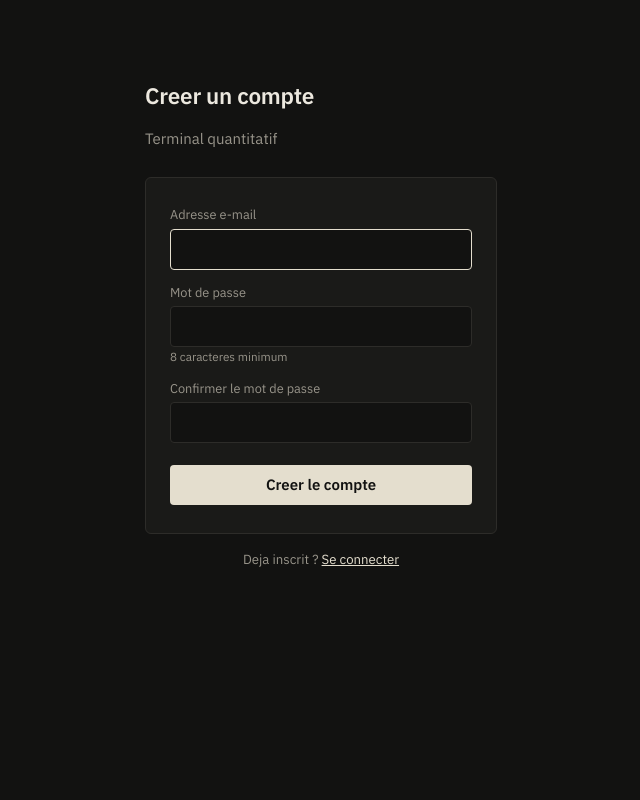
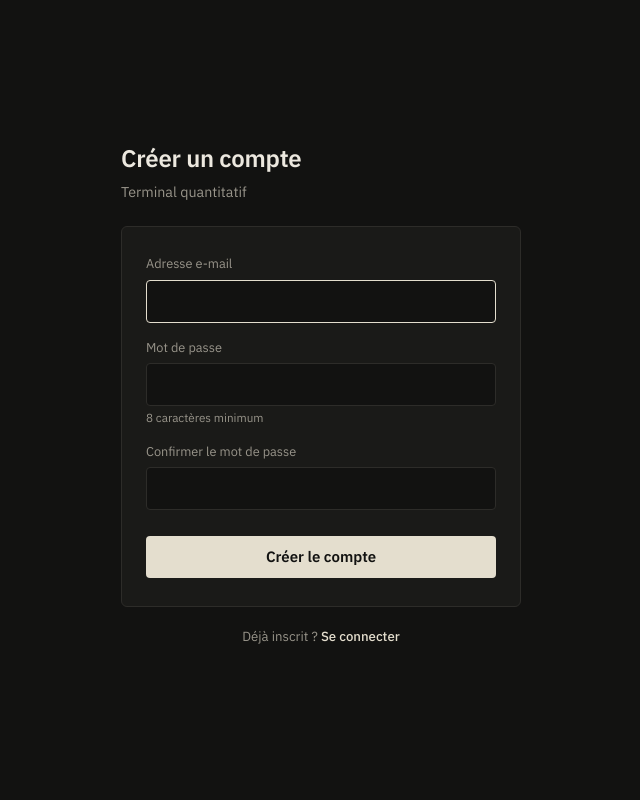
Before and after one commit to vaubourglucasg-oss/terminal_quant, a FastAPI app: page /register in a window 1280 px wide. Shown: the whole page, without its empty margins (319-959 px from the left). Run offline with FastAPI, Linux system fonts and the light colour scheme.

Commit message:
Mise à jour du projet : correctifs Cloud Run, sécurité et authentification

```diff
--- a/app/api/auth_routes.py
+++ b/app/api/auth_routes.py
@@ -4,6 +4,7 @@ Sessions gérées via cookie HttpOnly signé (SessionMiddleware de Starlette).
 Dépendances réutilisables : get_current_user, require_admin.
 """
 import re
+from pathlib import Path
 
 from fastapi import APIRouter, Request, Depends, HTTPException
 from fastapi.responses import HTMLResponse, RedirectResponse
@@ -12,7 +13,9 @@ from fastapi.templating import Jinja2Templates
 from app.engine.auth import authentifier, creer_utilisateur, get_user_by_id
 
 router = APIRouter()
-templates = Jinja2Templates(directory="app/templates")
+BASE_DIR = Path(__file__).resolve().parent.parent.parent
+TEMPLATES_DIR = BASE_DIR / "app" / "templates"
+templates = Jinja2Templates(directory=str(TEMPLATES_DIR))
 
 RE_EMAIL = re.compile(r"^[a-zA-Z0-9_.+-]+@[a-zA-Z0-9-]+\.[a-zA-Z0-9-.]+$")
 
@@ -54,7 +57,7 @@ async def login_page(request: Request):
     user = await get_current_user(request)
     if user:
         return RedirectResponse("/", status_code=303)
-    return templates.TemplateResponse(request, "login.html", {"erreur": ""})
+    return templates.TemplateResponse(request=request, name="login.html", context={"erreur": ""})
 
 
 @router.post("/login", response_class=HTMLResponse)
@@ -64,13 +67,13 @@ async def login_post(request: Request):
     mot_de_passe = str(form.get("password", ""))
 
     if not email or not mot_de_passe:
-        return templates.TemplateResponse(request, "login.html",
-                                          {"erreur": "Veuillez remplir tous les champs."}, status_code=400)
+        return templates.TemplateResponse(request=request, name="login.html",
+                                          context={"erreur": "Veuillez remplir tous les champs."})
 
     user = authentifier(email, mot_de_passe)
     if not user:
-        return templates.TemplateResponse(request, "login.html",
-                                          {"erreur": "Identifiants incorrects."}, status_code=401)
+        return templates.TemplateResponse(request=request, name="login.html",
+                                          context={"erreur": "Identifiants incorrects."})
 
     request.session["user_id"] = user["id"]
     request.session["user_email"] = user["email"]
@@ -83,7 +86,7 @@ async def register_page(request: Request):
     user = await get_current_user(request)
     if user:
         return RedirectResponse("/", status_code=303)
-    return templates.TemplateResponse(request, "register.html", {"erreur": ""})
+    return templates.TemplateResponse(request=request, name="register.html", context={"erreur": ""})
 
 
 @router.post("/register", response_class=HTMLResponse)
@@ -94,25 +97,25 @@ async def register_post(request: Request):
     confirmation = str(form.get("password_confirm", ""))
 
     if not email or not mot_de_passe or not confirmation:
-        return templates.TemplateResponse(request, "register.html",
-                                          {"erreur": "Veuillez remplir tous les champs."}, status_code=400)
+        return templates.TemplateResponse(request=request, name="register.html",
+                                          context={"erreur": "Veuillez remplir tous les champs."})
 
     if not RE_EMAIL.match(email):
-        return templates.TemplateResponse(request, "register.html",
-                                          {"erreur": "Adresse e-mail invalide."}, status_code=400)
+        return templates.TemplateResponse(request=request, name="register.html",
+                                          context={"erreur": "Adresse e-mail invalide."})
 
     if len(mot_de_passe) < 8:
-        return templates.TemplateResponse(request, "register.html",
-                                          {"erreur": "Le mot de passe doit contenir au moins 8 caracteres."}, status_code=400)
+        return templates.TemplateResponse(request=request, name="register.html",
+                                          context={"erreur": "Le mot de passe doit contenir au moins 8 caracteres."})
 
     if mot_de_passe != confirmation:
-        return templates.TemplateResponse(request, "register.html",
-                                          {"erreur": "Les mots de passe ne correspondent pas."}, status_code=400)
+        return templates.TemplateResponse(request=request, name="register.html",
+                                          context={"erreur": "Les mots de passe ne correspondent pas."})
 
     user = creer_utilisateur(email, mot_de_passe)
     if not user:
-        return templates.TemplateResponse(request, "register.html",
-                                          {"erreur": "Un compte existe deja avec cette adresse."}, status_code=409)
+        return templates.TemplateResponse(request=request, name="register.html",
+                                          context={"erreur": "Un compte existe deja avec cette adresse."})
 
     request.session["user_id"] = user["id"]
     request.session["user_email"] = user["email"]
--- a/app/engine/auth.py
+++ b/app/engine/auth.py
@@ -15,7 +15,7 @@ from datetime import datetime, timezone
 import bcrypt
 
 racine = os.path.dirname(os.path.dirname(os.path.dirname(os.path.abspath(__file__))))
-DB_PATH = os.path.join(racine, "users.db")
+DB_PATH = os.environ.get("USERS_DB") or os.path.join(racine, "users.db")
 
 
 def hacher_mot_de_passe(mot_de_passe: str) -> str:
@@ -47,10 +47,13 @@ CREATE TABLE IF NOT EXISTS users (
 
 
 def _conn():
+    dossier = os.path.dirname(DB_PATH)
+    if dossier:
+        os.makedirs(dossier, exist_ok=True)
     conn = sqlite3.connect(DB_PATH, timeout=15)
     conn.row_factory = sqlite3.Row
     conn.execute("PRAGMA journal_mode=WAL")
-    conn.executescript(_DDL)
+    conn.execute("PRAGMA busy_timeout=5000")
     return conn
 
 
@@ -60,10 +63,13 @@ def admin_email_configure() -> str:
 
 
 def init_db():
-    """Initialise la base au démarrage de l'application."""
+    """Initialise la base au démarrage de l'application et crée la table si elle n'existe pas."""
     with _verrou:
         conn = _conn()
-        conn.close()
+        try:
+            conn.executescript(_DDL)
+        finally:
+            conn.close()
 
 
 def creer_ou_mettre_a_jour_admin(email: str, mot_de_passe: str) -> dict:
--- a/app/templates/register.html
+++ b/app/templates/register.html
@@ -5,27 +5,51 @@
     <meta name="viewport" content="width=device-width, initial-scale=1">
     <title>Inscription — Terminal quantitatif</title>
     <script src="/static/theme.js"></script>
-    <link rel="stylesheet" href="https://cdnjs.cloudflare.com/ajax/libs/font-awesome/6.4.0/css/all.min.css">
     <link rel="stylesheet" href="/static/style.css">
     <style>
-        .auth-page { max-width: 400px; margin: 80px auto; padding: 0 24px; }
-        .auth-page h1 { font-size: 1.5rem; margin-bottom: 6px; }
-        .auth-page .sous-titre { color: var(--muted); margin-bottom: 28px; }
-        .auth-form { background: var(--surface); border: 1px solid var(--trait); border-radius: 6px; padding: 28px 24px; }
-        .auth-form label { display: block; font-size: .85rem; color: var(--muted); margin-bottom: 14px; }
+        :root {
+            --papier: #121211;
+            --surface: #1a1a18;
+            --encre: #ece8df;
+            --muted: #98948a;
+            --trait: #2d2c29;
+            --marine: #e4dece;
+            --marine-fonce: #cdc6b3;
+            --rouge-pale: rgba(222, 133, 125, 0.13);
+            --rouge: #de857d;
+        }
+        body {
+            margin: 0;
+            font-family: 'IBM Plex Sans', -apple-system, BlinkMacSystemFont, "Segoe UI", Roboto, sans-serif;
+            background: var(--papier, #121211);
+            color: var(--encre, #ece8df);
+            min-height: 100vh;
+            display: flex;
+            align-items: center;
+            justify-content: center;
+            padding: 20px;
+            box-sizing: border-box;
+        }
+        .auth-page { width: 100%; max-width: 400px; margin: 0 auto; }
+        .auth-page h1 { font-size: 1.6rem; margin: 0 0 6px; font-weight: 600; color: var(--encre, #ece8df); }
+        .auth-page .sous-titre { color: var(--muted, #98948a); margin: 0 0 24px; font-size: 0.95rem; }
+        .auth-form { background: var(--surface, #1a1a18); border: 1px solid var(--trait, #2d2c29); border-radius: 6px; padding: 28px 24px; box-sizing: border-box; }
+        .auth-form label { display: block; font-size: .85rem; color: var(--muted, #98948a); margin-bottom: 16px; }
         .auth-form input[type=email],
-        .auth-form input[type=password] { width: 100%; font: inherit; font-size: .95rem; padding: 9px 10px; border: 1px solid var(--trait); border-radius: 4px; background: var(--papier); color: var(--encre); margin-top: 4px; }
-        .auth-form input:focus { border-color: var(--marine); outline: none; }
-        .auth-form .bouton { width: 100%; margin-top: 8px; }
-        .auth-erreur { background: var(--rouge-pale); color: var(--rouge); padding: 8px 12px; border-radius: 4px; font-size: .88rem; margin-bottom: 14px; }
-        .auth-lien { text-align: center; margin-top: 16px; font-size: .88rem; color: var(--muted); }
-        .auth-lien a { color: var(--marine); }
-        .auth-form small { color: var(--muted); font-size: .78rem; display: block; margin-top: 2px; }
+        .auth-form input[type=password] { width: 100%; font: inherit; font-size: .95rem; padding: 10px 12px; border: 1px solid var(--trait, #2d2c29); border-radius: 4px; background: var(--papier, #121211); color: var(--encre, #ece8df); margin-top: 6px; box-sizing: border-box; }
+        .auth-form input:focus { border-color: var(--marine, #e4dece); outline: none; }
+        .auth-form .bouton { width: 100%; margin-top: 10px; font: inherit; font-weight: 600; background: var(--marine, #e4dece); color: var(--papier, #121211); border: 0; border-radius: 4px; padding: 10px 18px; cursor: pointer; transition: background .15s ease; }
+        .auth-form .bouton:hover { background: var(--marine-fonce, #cdc6b3); }
+        .auth-erreur { background: var(--rouge-pale, rgba(222, 133, 125, 0.13)); color: var(--rouge, #de857d); padding: 10px 12px; border-radius: 4px; font-size: .88rem; margin-bottom: 16px; border: 1px solid var(--rouge, #de857d); }
+        .auth-lien { text-align: center; margin-top: 20px; font-size: .88rem; color: var(--muted, #98948a); }
+        .auth-lien a { color: var(--marine, #e4dece); text-decoration: none; font-weight: 500; }
+        .auth-lien a:hover { text-decoration: underline; }
+        .auth-form small { color: var(--muted, #98948a); font-size: .78rem; display: block; margin-top: 4px; }
     </style>
 </head>
 <body>
 <div class="auth-page">
-    <h1>Creer un compte</h1>
+    <h1>Créer un compte</h1>
     <p class="sous-titre">Terminal quantitatif</p>
 
     <div class="auth-form">
@@ -41,17 +65,17 @@
             <label>
                 Mot de passe
                 <input type="password" name="password" required autocomplete="new-password" minlength="8">
-                <small>8 caracteres minimum</small>
+                <small>8 caractères minimum</small>
             </label>
             <label>
                 Confirmer le mot de passe
                 <input type="password" name="password_confirm" required autocomplete="new-password" minlength="8">
             </label>
-            <button type="submit" class="bouton">Creer le compte</button>
+            <button type="submit" class="bouton">Créer le compte</button>
         </form>
     </div>
 
-    <p class="auth-lien">Deja inscrit ? <a href="/login">Se connecter</a></p>
+    <p class="auth-lien">Déjà inscrit ? <a href="/login">Se connecter</a></p>
 </div>
 </body>
 </html>
--- a/main.py
+++ b/main.py
@@ -23,12 +23,13 @@ app = FastAPI(
 )
 
 # Gestion sécurisée des sessions (cookie HttpOnly signé)
+HTTPS_ONLY = os.environ.get("HTTPS_ONLY", "false").lower() in ("true", "1")
 app.add_middleware(
     SessionMiddleware,
     secret_key=SESSION_SECRET,
     session_cookie="tq_session",
     max_age=7 * 24 * 3600,
-    https_only=False,
+    https_only=HTTPS_ONLY,
     same_site="lax"
 )
 
```
Also changed, not shown: app/templates/login.html (+37 -13 lines), 1 other file.
